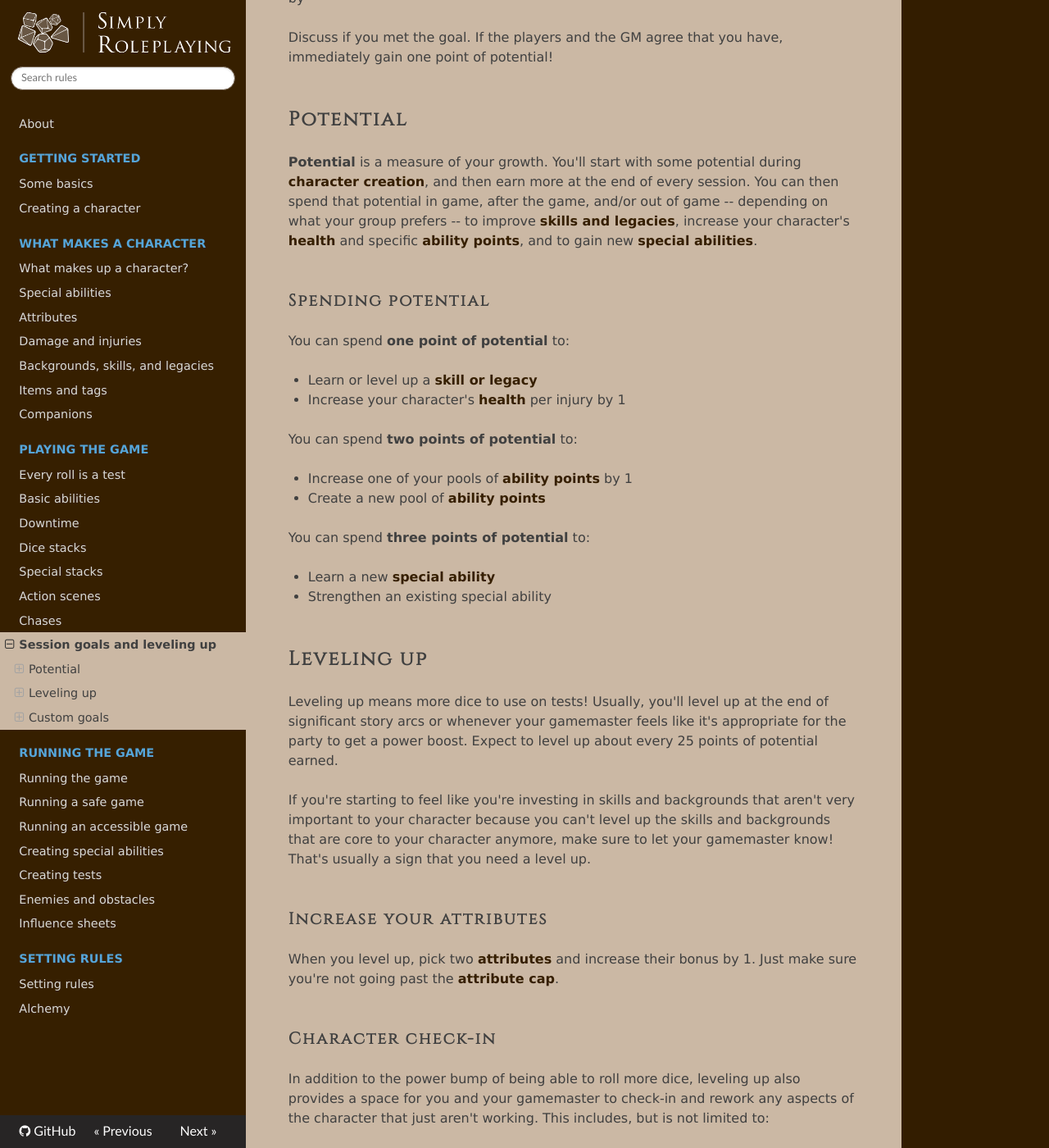
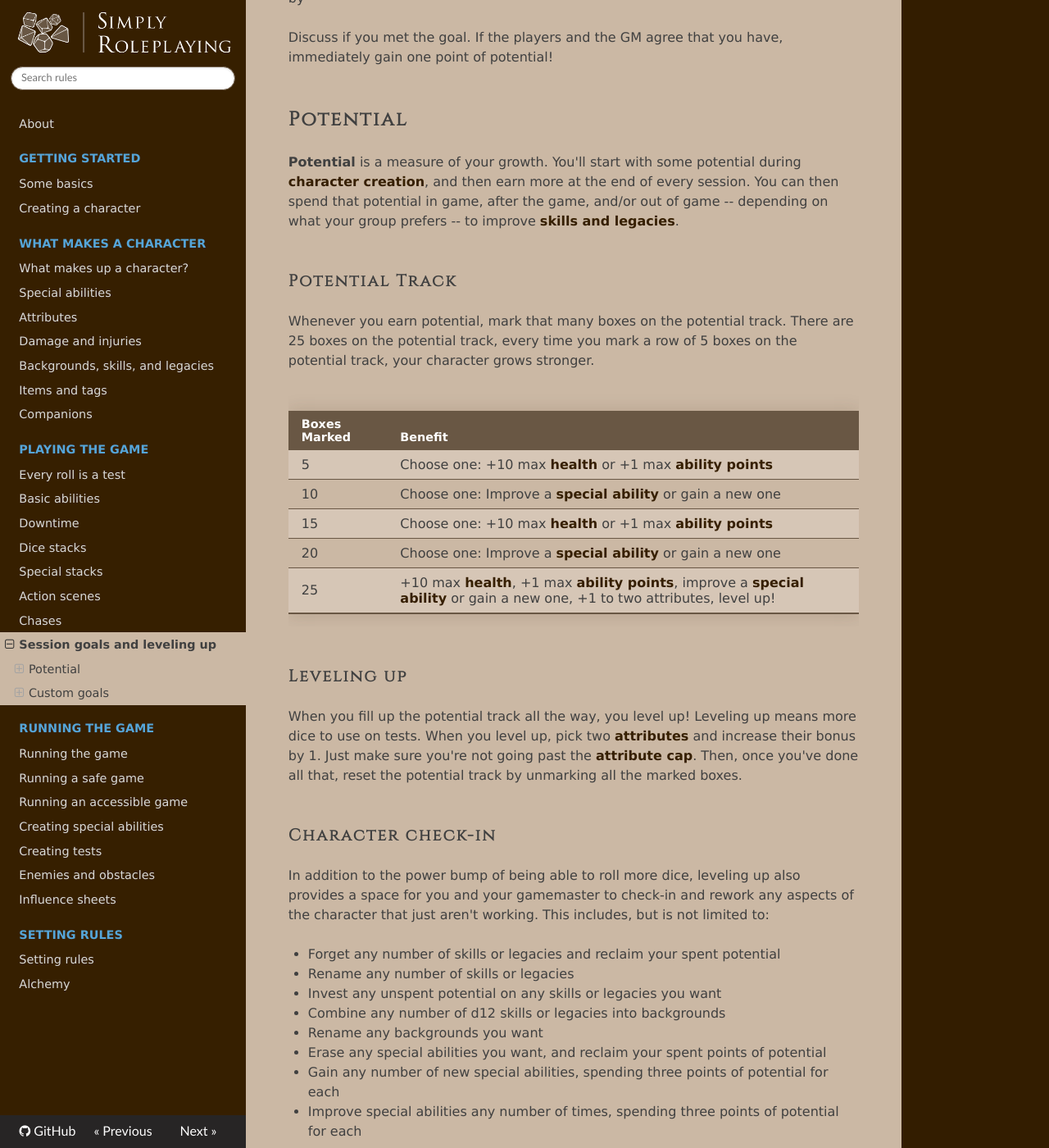
Before and after one commit to TheFifthRider/simply-roleplaying-webapp, an MkDocs documentation site: the page built from docs/gameplay/advancement.md, in a window 1280 px wide and 1400 px high, scrolled down 411 px. Shown: the whole window at 82% size. Built offline with MkDocs 1.6.1, drawn with Linux system fonts in a browser that asks for light colours; nearby versions of some CDN libraries.

Commit message:
feat: Improve advancement so you actually like it

```diff
--- a/docs/gameplay/advancement.md
+++ b/docs/gameplay/advancement.md
@@ -11,33 +11,23 @@ Discuss if you met the goal. If the players and the GM agree that you have, imme
 
 ## Potential
 
-**Potential** is a measure of your growth. You'll start with some potential during [character creation](typora://app/getting_started/creation.md), and then earn more at the end of every session. You can then spend that potential in game, after the game, and/or out of game -- depending on what your group prefers -- to improve [skills and legacies](../character/backgrounds.md#improving-skills-and-legacies), increase your character's [health](../character/health.md) and specific [ability points](../character/special_abilities.md#ability-points), and to gain new [special abilities](../character/special_abilities.md).
+**Potential** is a measure of your growth. You'll start with some potential during [character creation](typora://app/getting_started/creation.md), and then earn more at the end of every session. You can then spend that potential in game, after the game, and/or out of game -- depending on what your group prefers -- to improve [skills and legacies](../character/backgrounds.md#improving-skills-and-legacies).
 
-### Spending potential
+### Potential Track
 
-You can spend **one point of potential** to:
+Whenever you earn potential, mark that many boxes on the potential track. There are 25 boxes on the potential track, every time you mark a row of 5 boxes on the potential track, your character grows stronger.
 
-*   Learn or level up a [skill or legacy](../character/backgrounds.md#improving-skills-and-legacies)
-*   Increase your character's [health](../character/health.md) per injury by 1
+| Boxes Marked | Benefit |
+|----------|---------|
+| 5 | Choose one: +10 max [health](../character/health.md) or +1 max [ability points](../character/special_abilities.md#ability-points) |
+| 10 | Choose one: Improve a [special ability](../character/special_abilities.md) or gain a new one |
+| 15 | Choose one: +10 max [health](../character/health.md) or +1 max [ability points](../character/special_abilities.md#ability-points) |
+| 20 | Choose one: Improve a [special ability](../character/special_abilities.md) or gain a new one |
+| 25 | +10 max [health](../character/health.md), +1 max [ability points](../character/special_abilities.md#ability-points), improve a [special ability](../character/special_abilities.md) or gain a new one, +1 to two attributes, level up! |
 
-You can spend **two points of potential** to:
+### Leveling up
 
-*   Increase one of your pools of [ability points](../character/special_abilities.md#ability-points) by 1
-*   Create a new pool of [ability points](../character/special_abilities.md#ability-points)
-
-You can spend **three points of potential** to:
-
-*   Learn a new [special ability](../character/special_abilities.md)
-*   Strengthen an existing special ability
-
-## Leveling up
-
-Leveling up means more dice to use on tests! Usually, you'll level up at the end of significant story arcs or whenever your gamemaster feels like it's appropriate for the party to get a power boost. Expect to level up about every 25 points of potential earned.
-
-If you're starting to feel like you're investing in skills and backgrounds that aren't very important to your character because you can't level up the skills and backgrounds that are core to your character anymore, make sure to let your gamemaster know! That's usually a sign that you need a level up.
-
-### Increase your attributes
-When you level up, pick two [attributes](../character/attributes.md) and increase their bonus by 1. Just make sure you're not going past the [attribute cap](../character/attributes.md#improving-attributes).
+When you fill up the potential track all the way, you level up! Leveling up means more dice to use on tests. When you level up, pick two [attributes](../character/attributes.md) and increase their bonus by 1. Just make sure you're not going past the [attribute cap](../character/attributes.md#improving-attributes). Then, once you've done all that, reset the potential track by unmarking all the marked boxes.
 
 ### Character check-in
 
```
Also changed, not shown: docs/character/special_abilities.md (+4 -8 lines), docs/getting_started/creation.md (+10 -4 lines).
